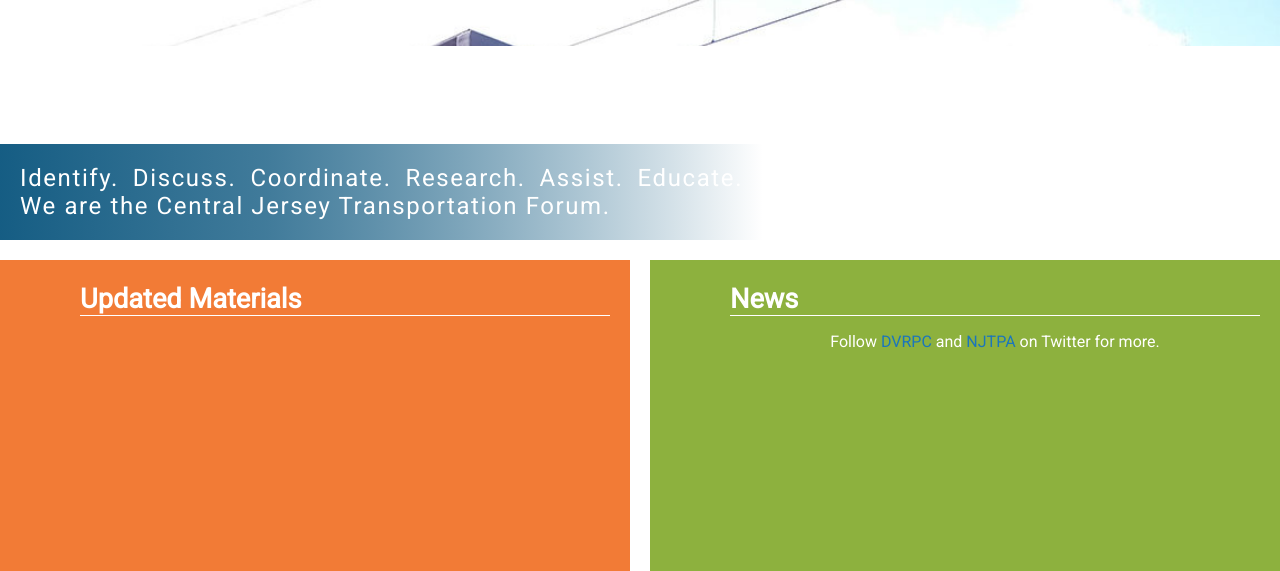
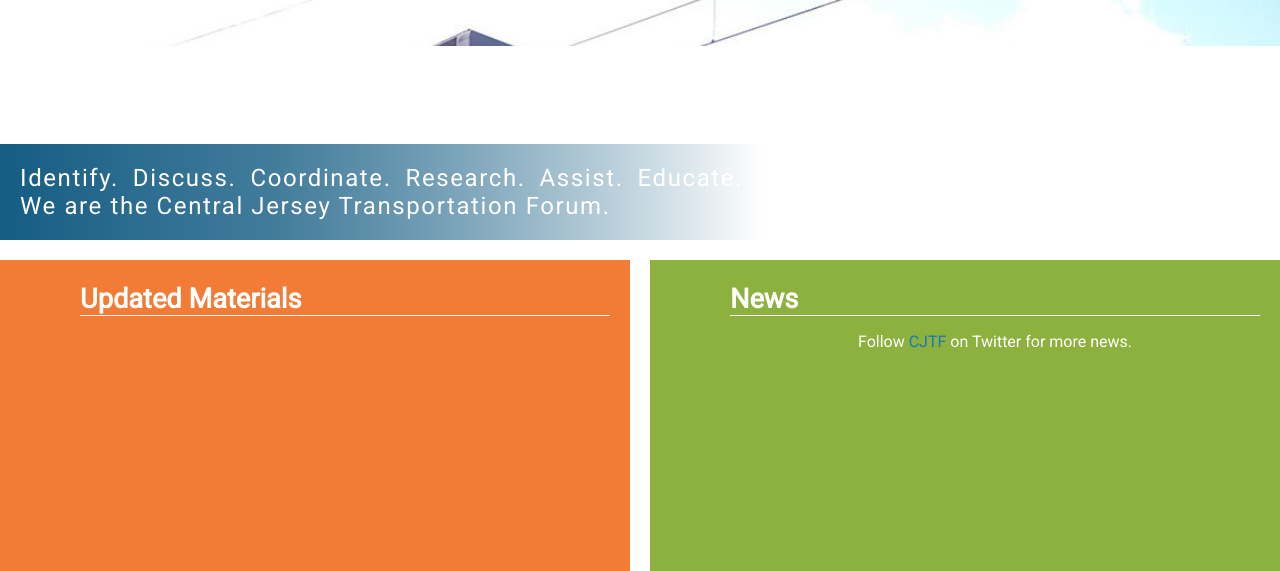
Before and after one commit to dvrpc/cjtf, a Django app: template web/templates/web/home.html in a window 1280 px wide. Shown: the part 254-825 px from the top of the page. Run offline with Django 3.2, Linux system fonts and the light colour scheme; the template is opened without the code that fills it, so the values that code supplies are empty; some libraries are stand-ins or nearby versions.

Commit message:
Use new cjtf twitter account for news

```diff
--- a/web/templates/web/home.html
+++ b/web/templates/web/home.html
@@ -112,7 +112,7 @@
       <h2>News</h2>
       <a
         class="twitter-timeline"
-        href="https://twitter.com/DVRPC?ref_src=twsrc%5Etfw"
+        href="https://twitter.com/cjtf_nj?ref_src=twsrc%5Etfw"
         data-chrome="transparent noborders noheader nofooter"
         data-tweet-limit="3"
         data-aria-polite="assertive"
@@ -120,8 +120,7 @@
         data-theme="dark">
       </a>
       <script async src="https://platform.twitter.com/widgets.js" charset="utf-8"></script>
-      <p class="center">Follow <a href="https://twitter.com/dvrpc">DVRPC</a> and
-      <a href="https://twitter.com/njtpa">NJTPA</a> on Twitter for more.</p>
+      <p class="center">Follow <a href="https://twitter.com/cjtf_nj" target="new">CJTF</a> on Twitter for more news.</p>
     </div>
   </main>
 
```
